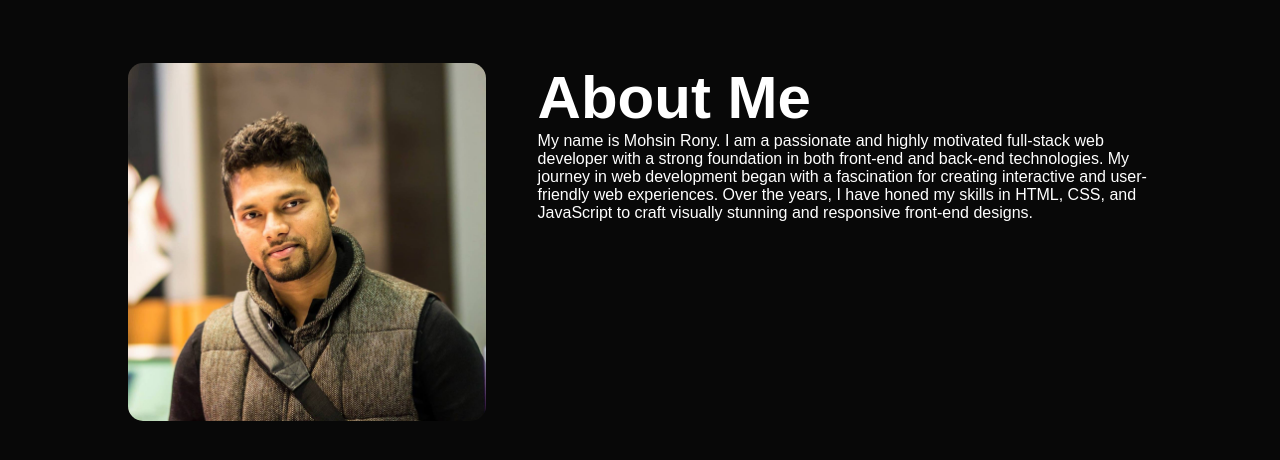
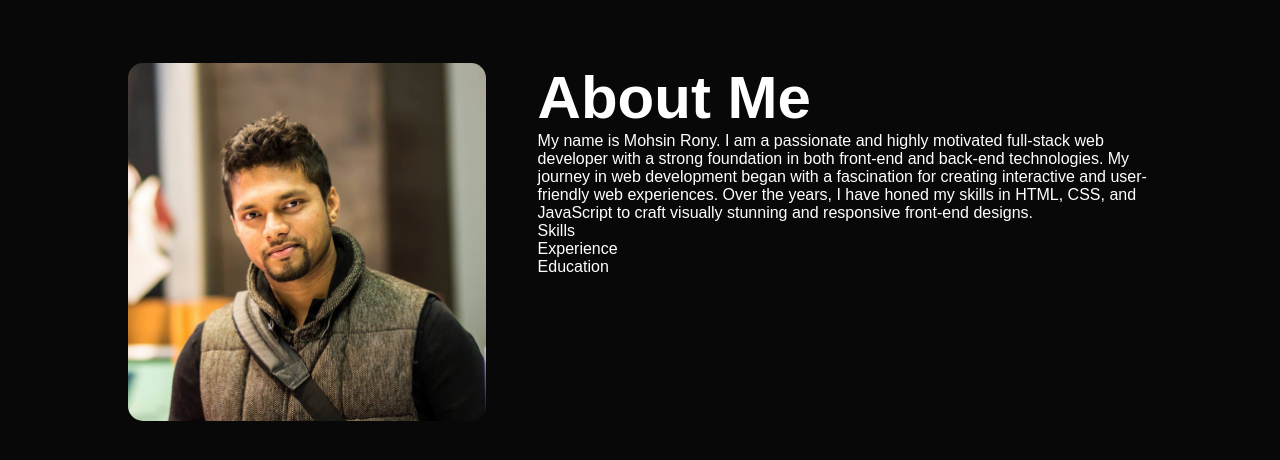
Before and after one commit to mohsinrony/myPortfolio_v1.0, a plain HTML site: page index.html in a window 1280 px wide. Shown: the part 822-1282 px from the top of the page. Drawn offline with Linux system fonts and the light colour scheme.

Commit message:
add tab-titles

```diff
--- a/index.html
+++ b/index.html
@@ -46,6 +46,11 @@
               skills in HTML, CSS, and JavaScript to craft visually stunning and
               responsive front-end designs.
             </p>
+            <div class="tab-titles">
+              <p class="tab-links">Skills</p>
+              <p class="tab-links">Experience</p>
+              <p class="tab-links">Education</p>
+            </div>
           </div>
         </div>
       </div>
```
